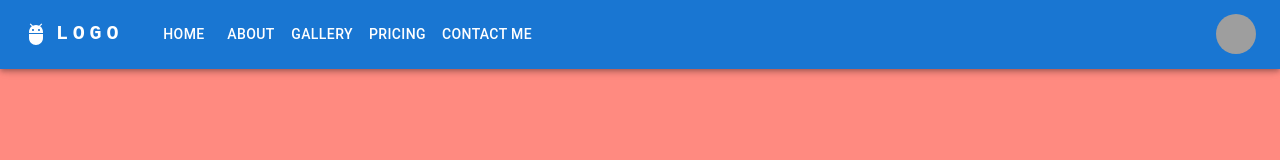
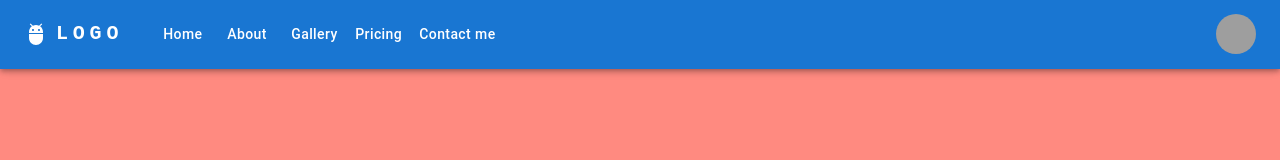
Before and after one commit to yehudacy/photography-site, a React (Create React App) app in the folder client/: page / in a window 1280 px wide. Shown: the top 160 px of the page. Built offline with nearby package versions, Linux system fonts and the light colour scheme; grey boxes are pictures that could not be loaded.

Commit message:
text transform on home page app bar

```diff
--- a/client/src/components/NavBar.js
+++ b/client/src/components/NavBar.js
@@ -19,7 +19,7 @@ import {useUser} from '../hooks/useUser';
 const pages = ["Home", "About", "Gallery", "Pricing", "Contact me"];
 const settings = [ "Login", "Signup", "Dashboard", "Logout" ];
 
-
+const pageNamesStyle = {textTransform: "none"}
 
 const NavBar = () => {
   const [anchorElNav, setAnchorElNav] = useState(null);
@@ -106,7 +106,7 @@ const NavBar = () => {
                   onClick={handleCloseNavMenu}
                   key={page}
                 >
-                  <Typography textAlign="center">{page}</Typography>
+                  <Typography textAlign="center" sx={pageNamesStyle}>{page}</Typography>
                 </MenuItem>
               ))}
             </Menu>
@@ -137,7 +137,7 @@ const NavBar = () => {
                 component={Link}
                 to={page !== "Home" ? `/${page.replaceAll(' ', '')}` : '/'}
                 onClick={handleCloseNavMenu}
-                sx={{ my: 2, color: "white", display: "block" }}
+                sx={{...pageNamesStyle, ...{ my: 2, color: "white", display: "block" }}}
               >
                 {page}
               </Button>
```
